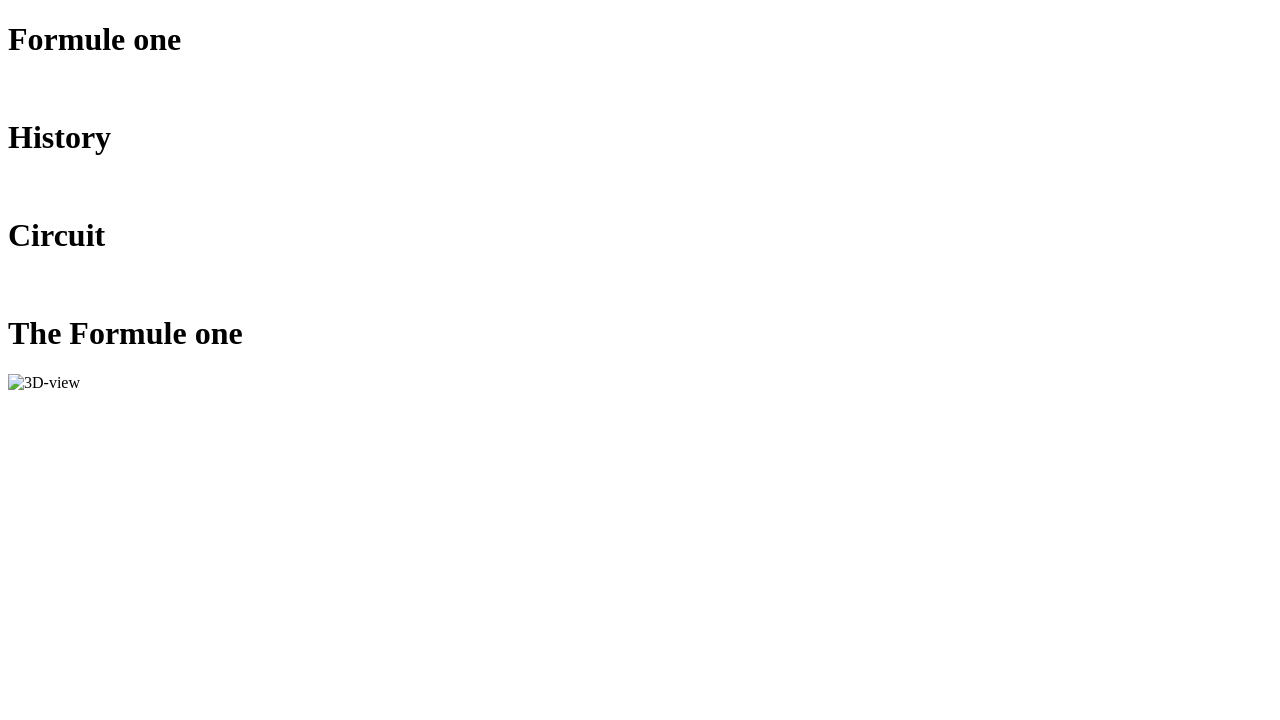
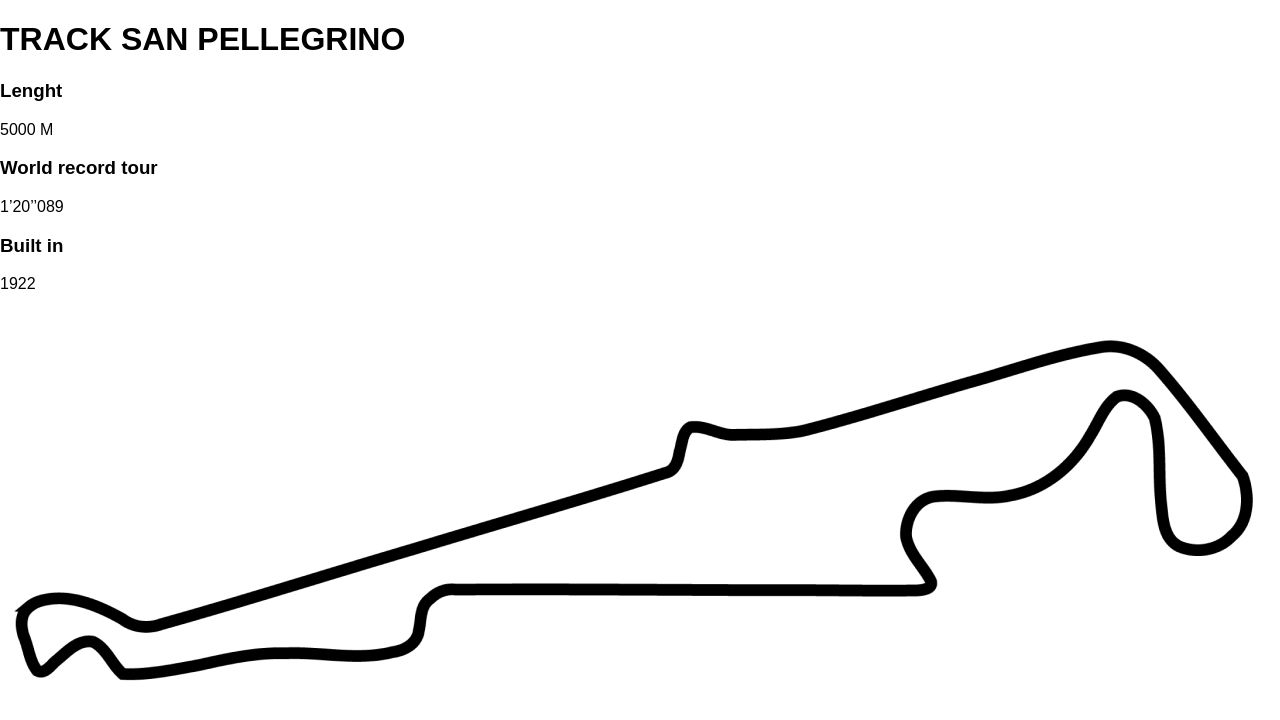
Before and after one commit to eracom-ID311/Automobile_Jeremy_Robin, a plain HTML site: page index.html in a window 1280 px wide. Drawn offline with Linux system fonts and the light colour scheme.

Commit message:
Page 1 Track
Les éléments de la page sont bons

!!! Il manque encore l'alignement

```diff
--- a/index.html
+++ b/index.html
@@ -9,37 +9,47 @@
     <link rel="stylesheet" href="scripts.js" />
   </head>
   <body>
-    <div class="page-1">
-      <div class="title-formula-one">
-        <h1>Formule one</h1>
+    <div class="Track">
+      <div class="name-track">
+        <h1>TRACK SAN PELLEGRINO</h1>
+      </div>
+
+      <div class="specs-track">
+        <div class="Lenght">
+          <h3>Lenght</h3>
+          <p>5000 M</p>
+        </div>
+        <div class="WorldRecordTour">
+          <h3>World record tour</h3>
+          <p>1’20’’089</p>
+        </div>
+        <div class="Built-in">
+          <h3>Built in</h3>
+          <p>1922</p>
+        </div>
+      </div>
+
+      <div class="ImgTrack">
+        <img src="/images/track.png" alt="" />
+      </div>
+    </div>
+
+    <div class="Pilots">
+      <div class="text-page2">
+        <h1></h1>
       </div>
       <div class="img">
         <img src="" alt="" />
       </div>
     </div>
-    <div class="page-2">
-      <div class="text-page2">
-        <h1>History</h1>
+
+    <div class="Formula3D">
+      <div class="text-page3">
+        <h1></h1>
       </div>
       <div class="img">
         <img src="" alt="" />
       </div>
     </div>
-    <div class="page-3">
-      <div class="text-page3">
-        <h1>Circuit</h1>
-      </div>
-      <div class="img">
-        <img src="" alt="" />
-      </div>
-    </div>
-    <div class="page-4">
-      <div class="text-page4">
-        <h1>The Formule one</h1>
-      </div>
-      <div class="img">
-        <img src="" alt="3D-view" />
-      </div>
-    </div>
   </body>
 </html>
--- a/style.css
+++ b/style.css
@@ -1,9 +1,11 @@
-body {
+body,
+html {
+  margin: 0;
 }
 
 /* polices import font officiel Formule 1 */
 @font-face {
-  font-family: "Formula1";
+  font-family: "Formula1", sans-serif;
   src: url(/fonts/Formula1-Regular_web_0.ttf) format("truetype");
   src: url(/fonts/Formula1-Bold_web_0.ttf) format("truetype");
 }
@@ -36,15 +38,44 @@ h3 {
 }
 h4 {
 }
+p {
+}
 
 /* taille et caractéristique */
 h1 {
+  font-family: "Formula1", sans-serif;
+  font-weight: bold;
 }
 h1 {
 }
 h2 {
 }
 h3 {
+  font-family: "Formula1", sans-serif;
+  font-weight: bold;
 }
 h4 {
 }
+p {
+  font-family: "Formula1", sans-serif;
+}
+
+/* page 1 – Track – */
+.Track {
+}
+.name-track {
+}
+
+.specs-track {
+}
+.Lenght {
+}
+
+.WorldRecordTour {
+}
+
+.Built-in {
+}
+
+.ImgTrack {
+}
```
Also changed, not shown: images/track.png (added).
